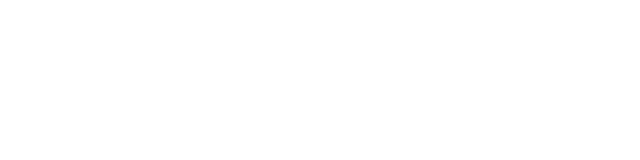
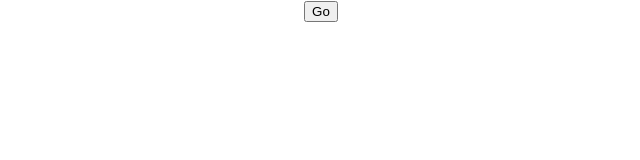
Before and after one commit to DanilaPekhtserau/weather, a React (Create React App) app in the folder weather-fe/: page / in a window 1280 px wide. Shown: the top 160 px of the page, without its empty margins (319-959 px from the left). Built offline with nearby package versions, Linux system fonts and the light colour scheme.

Commit message:
FE-add atoms button and input

```diff
--- a/weather-fe/src/App.tsx
+++ b/weather-fe/src/App.tsx
@@ -1,10 +1,11 @@
 import React from 'react';
 import './App.css';
+import AButton from "./Components/Atoms/AButton";
 
 function App() {
   return (
     <div className="App">
-
+      <AButton text={'Go' } />
     </div>
   );
 }
--- /dev/null
+++ b/weather-fe/src/Components/Atoms/AButton.tsx
@@ -0,0 +1,18 @@
+import React, {FC} from 'react';
+
+interface AButtonProps {
+
+    text?: string
+
+    func?: () => void
+}
+
+const AButton: FC<AButtonProps> = ({text, func}) => {
+    return (
+        <button onClick={func} >
+            {text}
+        </button>
+    );
+};
+
+export default AButton;
```
Also changed, not shown: weather-fe/src/Components/Atoms/AInput.tsx (added, +16 -0 lines), weather-fe/src/Components/Basic/BButton.tsx (deleted, +0 -15 lines).
